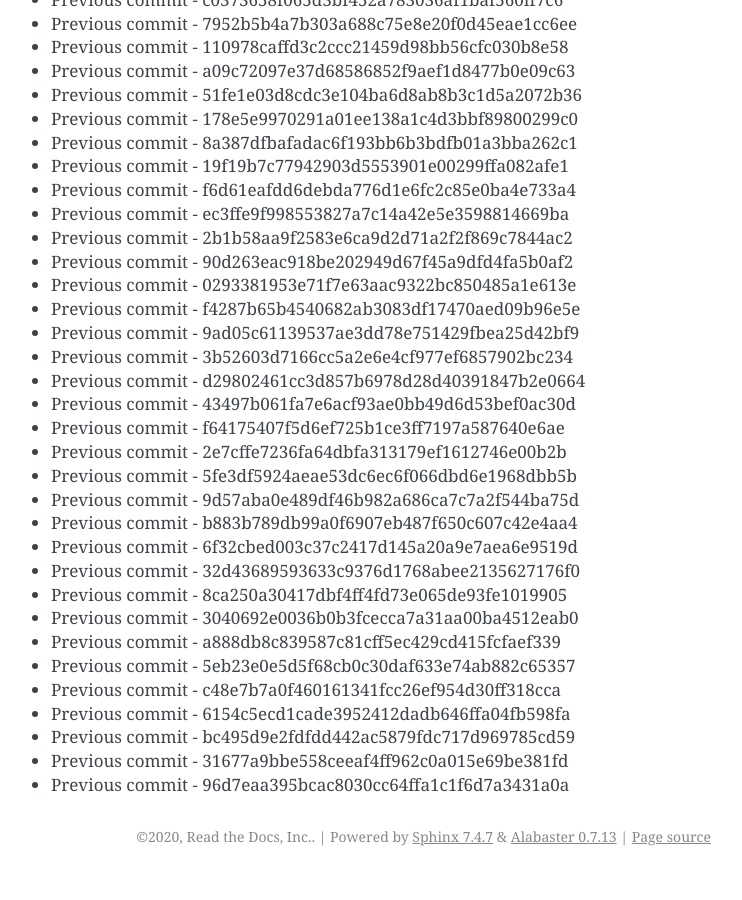
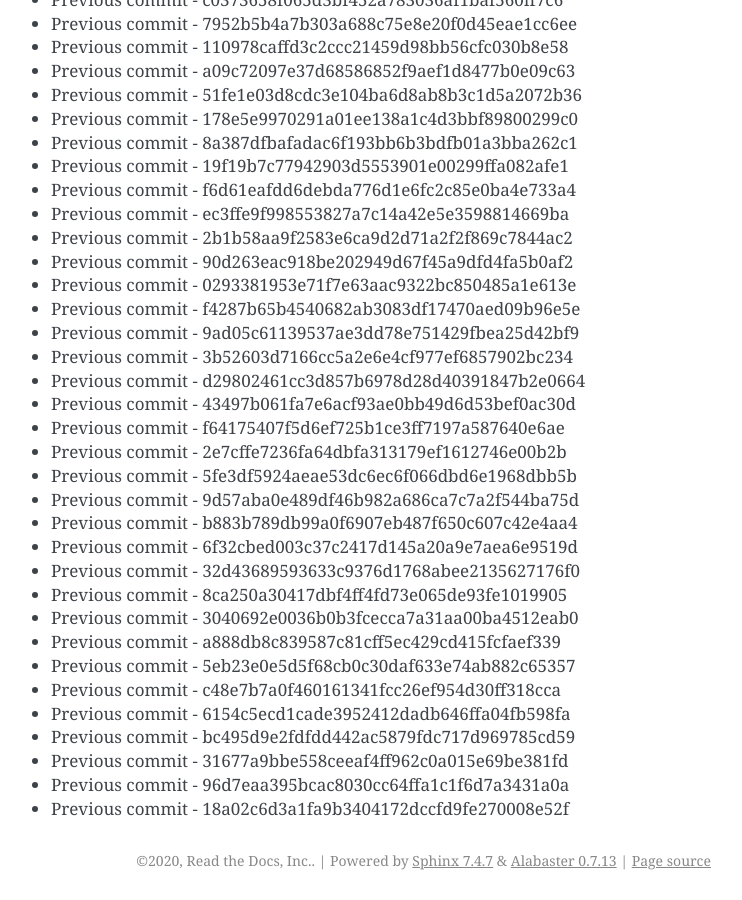
Before and after one commit to readthedocs/rtd-git-stresstest, a Sphinx documentation site: the page built from docs/updates.rst, in a window 1280 px wide and 900 px high, scrolled down 12578 px. Shown: the whole window, without its empty margins (399-1141 px from the left). Built offline with Sphinx 7.4.7, drawn with Linux system fonts in a browser that asks for light colours; before the commit the page ends 13454 px from its top, so only the background shows below that.

Commit message:
Generating commit from previous: 18a02c6d3a1fa9b3404172dccfd9fe270008e52f

```diff
--- a/docs/updates.rst
+++ b/docs/updates.rst
@@ -560,3 +560,4 @@ It can be tested for any performance characteristics.
 * Previous commit - bc495d9e2fdfdd442ac5879fdc717d969785cd59
 * Previous commit - 31677a9bbe558ceeaf4ff962c0a015e69be381fd
 * Previous commit - 96d7eaa395bcac8030cc64ffa1c1f6d7a3431a0a
+* Previous commit - 18a02c6d3a1fa9b3404172dccfd9fe270008e52f
```
